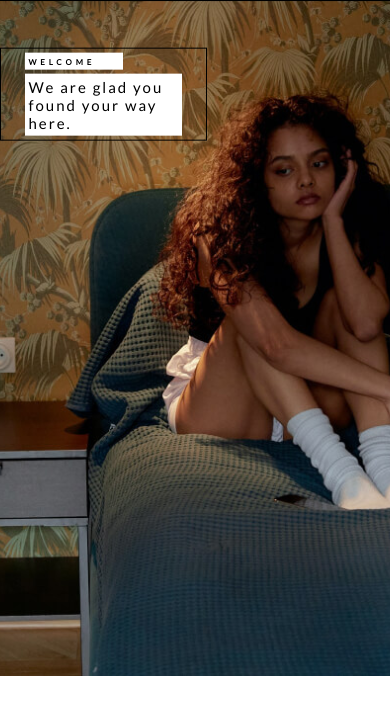
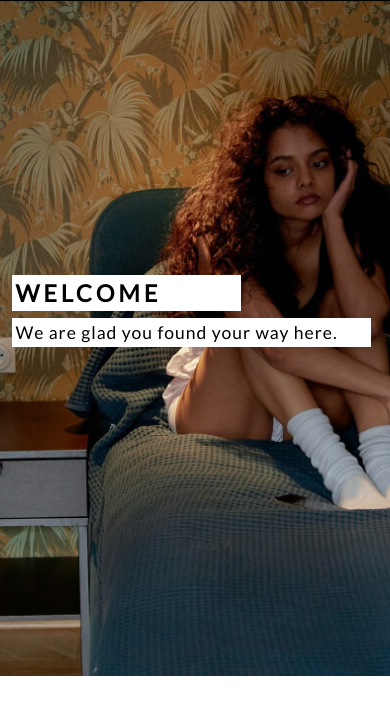
Before and after one commit to codegode23/michelletherapy, a plain HTML site: page index.html in a window 390 px wide. Shown: the part 38-752 px from the top of the page. Drawn offline with Linux system fonts and the light colour scheme.

Commit message:
Landing section has been made responsive
Position of the hamburger menu has been changed

```diff
--- a/style.css
+++ b/style.css
@@ -58,7 +58,7 @@ padding: 1vw;
         width: 100%;
         height: 100vh;
         background: #fff;
-        top: 78px;
+        top: 50px;
         left: -100%;
         text-align: center;
         transition: all .5s;
@@ -93,33 +93,63 @@ padding: 1vw;
     background-image: url(imgs/hm.jpg);
     background-position: center;
     background-size: cover;
+    position: relative;
 }
 
 
 .land .land-content{
-    width: 53%;
-    border: 1px solid black;
+    position: absolute;
+    width: 100%;
     padding: 1vw;
-    transform: translateY(50%);
     align-items: center;
+    top: 20%;
 }
 
 .land .land-content h1{
     padding: 1vw;
     background: #fff;
-    width: 50%;
+    width: 36vw;
     letter-spacing: 1vw;
-    font-size: 2vw;
-    margin-left: 10%;
+    font-size: 4vw;
+    margin-left: 2vw;
 }
 
 .land .land-content h4{
     padding: 1vw;
     background: #fff;
-    width: 80%;
+    width: 50vw;
     margin-top: 2%;
-    letter-spacing: 2px;
-    font-size: 15px;
+    letter-spacing: 1px;
+    font-size: 2.4vw;
     font-weight: 300;
-    margin-left: 10%;
+    margin-left: 2vw;
 }
+
+@media screen and (max-width:730px) {
+
+.land .land-content{
+    width: 100%;
+    top: 40%;
+}
+
+.land .land-content h1{
+    padding: 1vw;
+    background: #fff;
+    width: 60%;
+    letter-spacing: 1vw;
+    font-size: 6vw;
+    margin-left: 2vw;
+}
+
+.land .land-content h4{
+    padding: 1vw;
+    background: #fff;
+    width: 94%;
+    margin-top: 2%;
+    letter-spacing: 1px;
+    font-size: 4.5vw;
+    font-weight: 300;
+    margin-left: 2vw;
+}
+
+}
```
